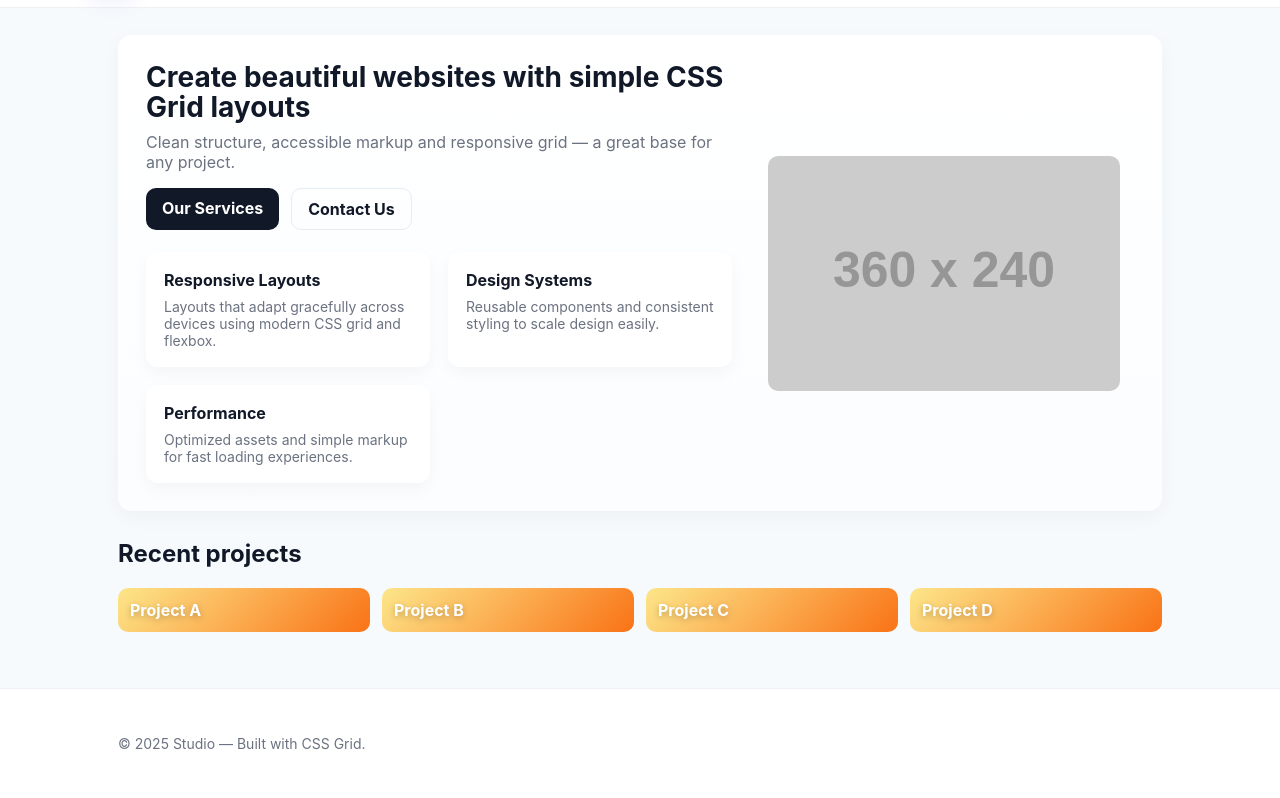
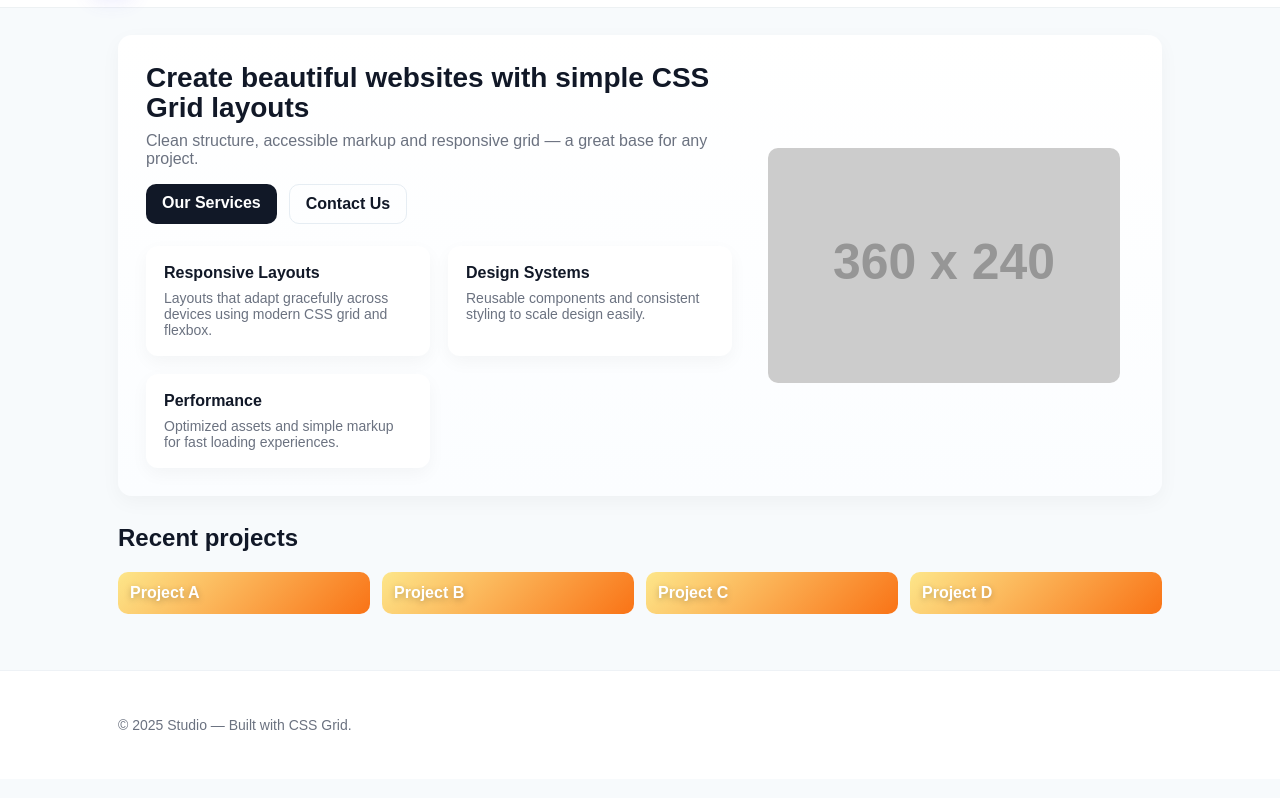
Before and after one commit to ANURAGGAUR-sys/Website, a plain HTML site: page index.html in a window 1280 px wide. Shown: the part 61-859 px from the top of the page. Drawn offline with Linux system fonts and the light colour scheme; placeholder pictures from the web are drawn by us.

Commit message:
fixed css

```diff
--- a/style.css
+++ b/style.css
@@ -6,7 +6,7 @@ html,
 body {
   height: 100%;
   margin: 0;
-  font-family: Inter, Arial, Helvetica, sans-serif;
+  font-family: Arial, Helvetica, sans-serif;
   color: #111827;
   background: #f7fafc;
 }
```
